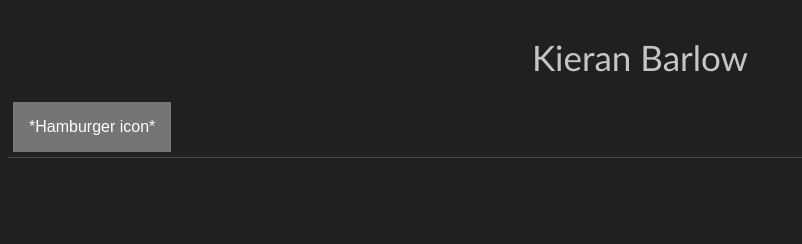
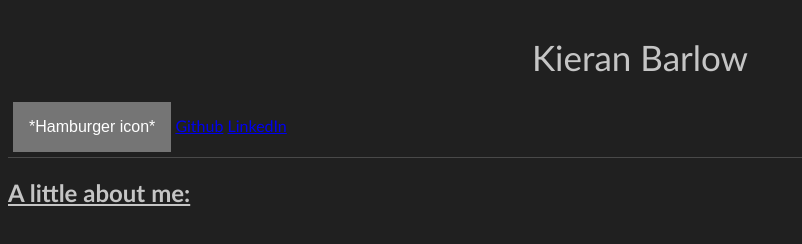
Before and after one commit to kiebarlow/Portfolio-trial, a plain HTML site: page index.html in a window 1280 px wide. Shown: the whole page, without its empty margins (0-802 px from the left). Drawn offline with Linux system fonts and the light colour scheme.

Commit message:
updated some links for socials

```diff
--- a/index.html
+++ b/index.html
@@ -18,6 +18,15 @@
         </div>
     </div>
 
+    <a href="https://github.com/kiebarlow">Github</a>
+    <a href="https://www.linkedin.com/in/kieran-barlow-288942224/">LinkedIn</a>
+
 </div>
+
+<div class="introduction">
+<h2><u>A little about me:</u></h2>
+<p></p>
+</div>
+
 </body>
 </html>
```
